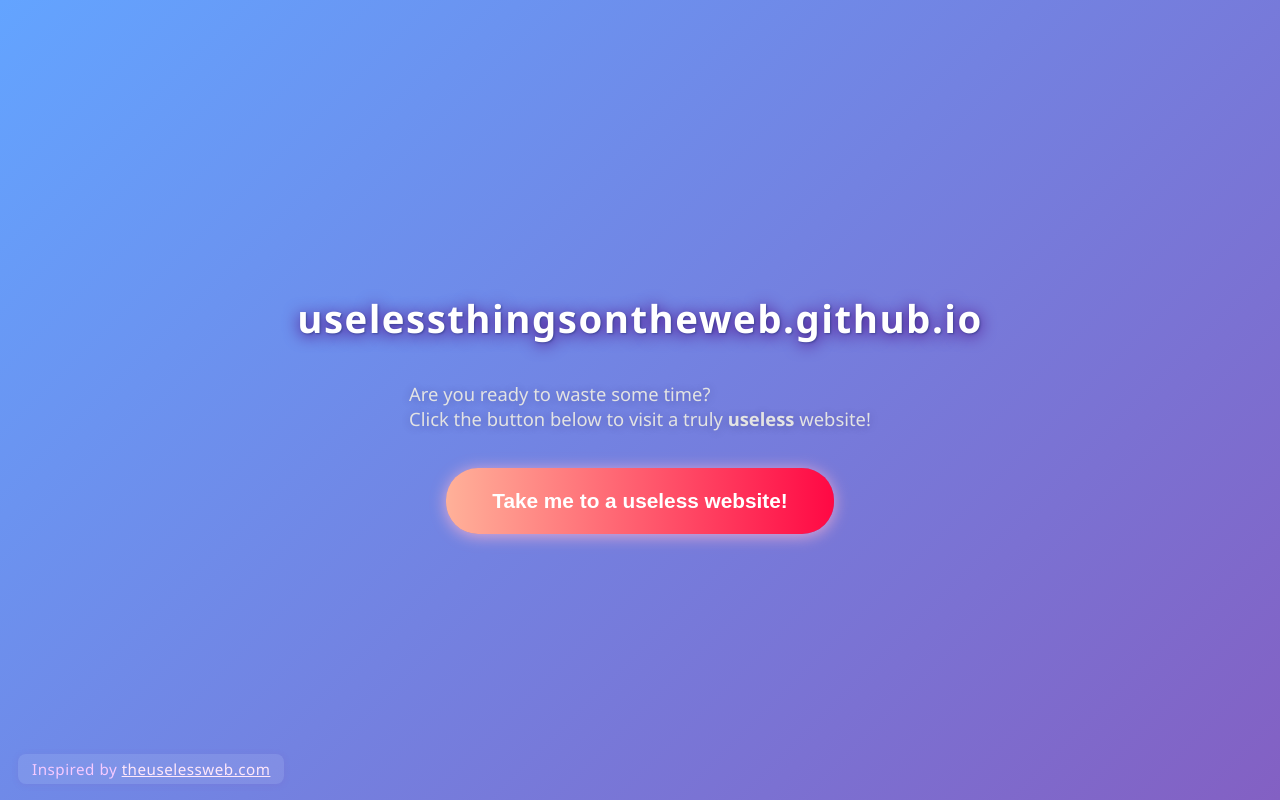
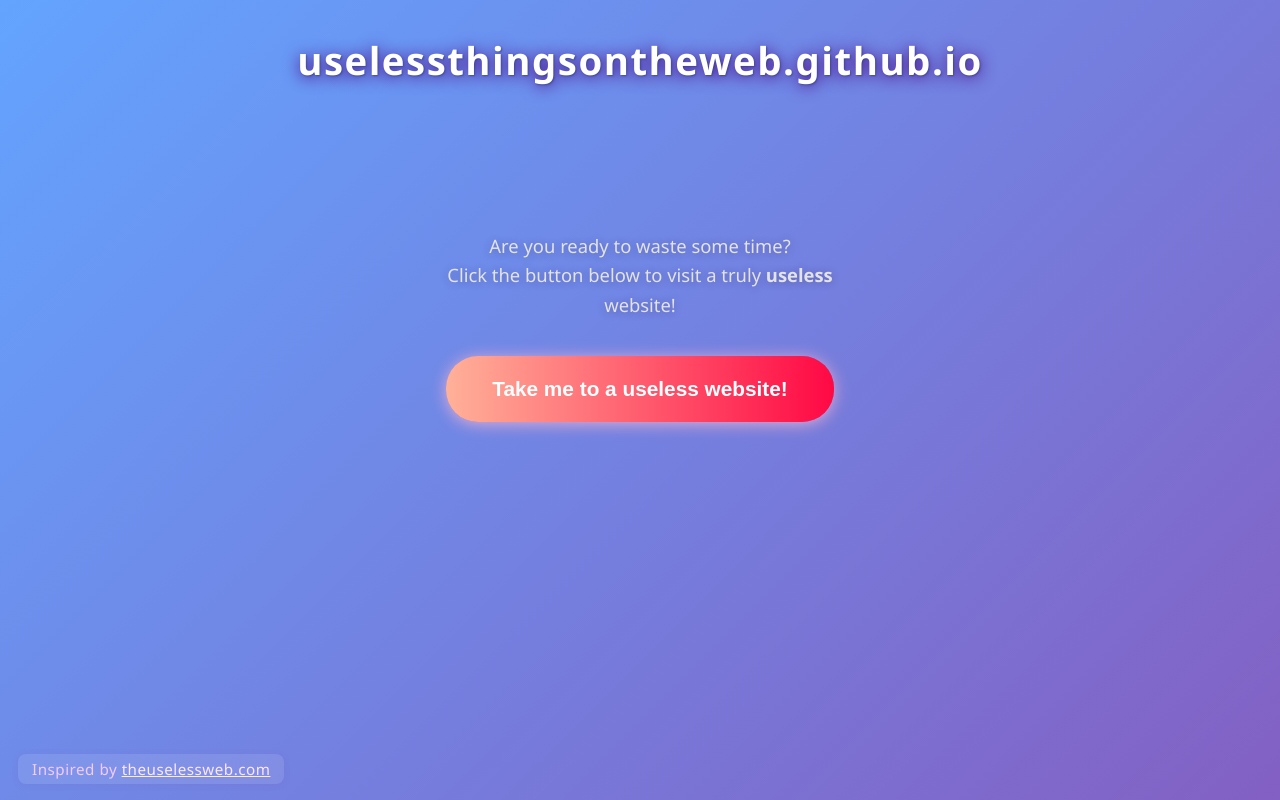
Before and after one commit to uselessthingsontheweb/uselessthingsontheweb.github.io, a plain HTML site: page index.html in a window 1280 px wide. Drawn offline with Linux system fonts and the light colour scheme.

Commit message:
Update index.html

```diff
--- a/index.html
+++ b/index.html
@@ -10,32 +10,50 @@
       margin: 0;
       padding: 0;
       font-family: 'Segoe UI', 'Arial', sans-serif;
-      /* Changed background to a blue-violet gradient */
       background: linear-gradient(135deg, #63a4ff 0%, #8360c3 100%);
-      display: flex;
-      flex-direction: column;
       min-height: 100vh;
     }
+    .header {
+      width: 100%;
+      padding-top: 2.1em;
+      padding-bottom: 1.1em;
+      background: none;
+      text-align: center;
+    }
+    h1 {
+      font-size: 2.4rem;
+      color: #fff;
+      letter-spacing: 1.5px;
+      text-shadow: 1px 1px 2px #2a387e99, 0 2px 16px #4b0082;
+      margin: 0;
+    }
     .container {
-      flex: 1;
+      width: 100%;
+      min-height: 60vh;
       display: flex;
       flex-direction: column;
       align-items: center;
       justify-content: center;
     }
-    h1 {
-      font-size: 2.4rem;
-      color: #fff;
-      margin-bottom: 0.5em;
-      letter-spacing: 1.5px;
-      text-shadow: 1px 1px 2px #2a387e99, 0 2px 16px #4b0082;
-      /* Changed title per request */
+    .content {
+      display: flex;
+      flex-direction: column;
+      align-items: center;
+      justify-content: center;
+      text-align: center;
+      width: 100%;
     }
     p {
       font-size: 1.15rem;
       color: #e3e3e3;
       margin-bottom: 2em;
       text-shadow: 0 1px 8px #31246355;
+      /* Ensure symmetry and centering */
+      width: 100%;
+      max-width: 440px;
+      margin-left: auto;
+      margin-right: auto;
+      line-height: 1.6;
     }
     button {
       background: linear-gradient(90deg, #ffb199 0%, #ff0844 100%);
@@ -48,6 +66,7 @@
       box-shadow: 0 2px 16px #ffb4d0cc;
       cursor: pointer;
       transition: transform 0.08s, box-shadow 0.2s;
+      margin-bottom: 2.5em;
     }
     button:hover {
       transform: scale(1.07) rotate(-2deg);
@@ -75,20 +94,26 @@
     }
     @media (max-width: 600px) {
       h1 { font-size: 1.3rem; }
-      p { font-size: 1rem; }
+      .header { padding-top: 1.2em; padding-bottom: 0.7em;}
+      .container { min-height: 55vh; }
+      p { font-size: 1rem; max-width: 96vw;}
       button { font-size: 1rem; padding: 0.9em 1.7em; }
       .inspired-corner { font-size: 0.85rem; left: 8px; bottom: 8px; }
     }
   </style>
 </head>
 <body>
+  <div class="header">
+    <h1>uselessthingsontheweb.github.io</h1>
+  </div>
   <div class="container">
-    <h1>uselessthingsontheweb.github.io</h1>
-    <p>
-      Are you ready to waste some time? <br>
-      Click the button below to visit a truly <b>useless</b> website!
-    </p>
-    <button onclick="goToUselessSite()">Take me to a useless website!</button>
+    <div class="content">
+      <p>
+        Are you ready to waste some time? <br>
+        Click the button below to visit a truly <b>useless</b> website!
+      </p>
+      <button onclick="goToUselessSite()">Take me to a useless website!</button>
+    </div>
   </div>
   <div class="inspired-corner">
     Inspired by <a href="https://theuselessweb.com" target="_blank" rel="noopener">theuselessweb.com</a>
```
